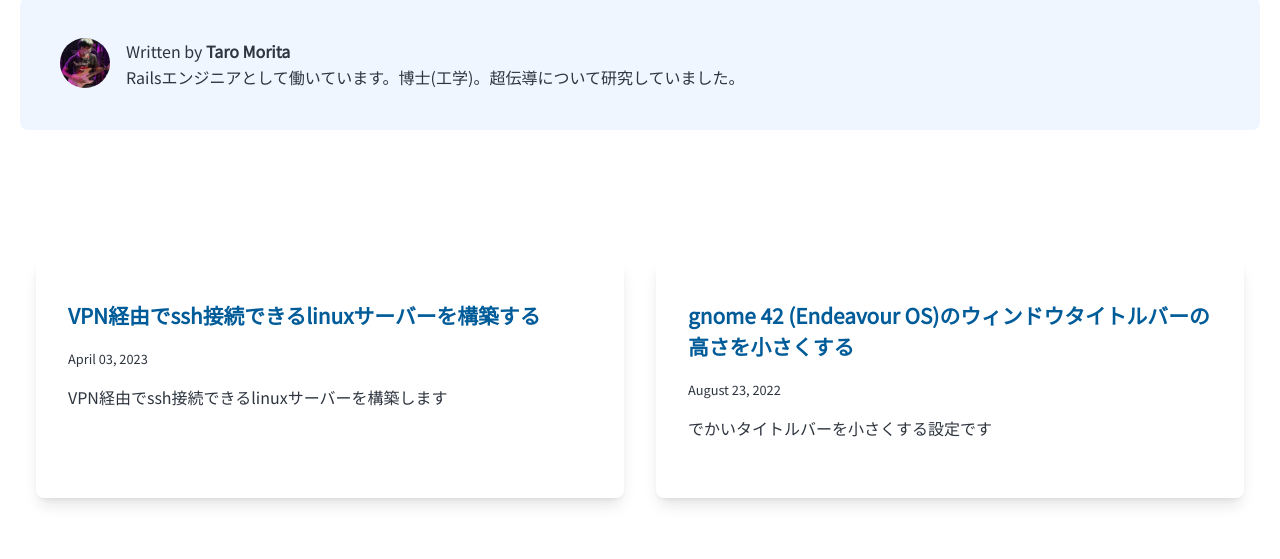
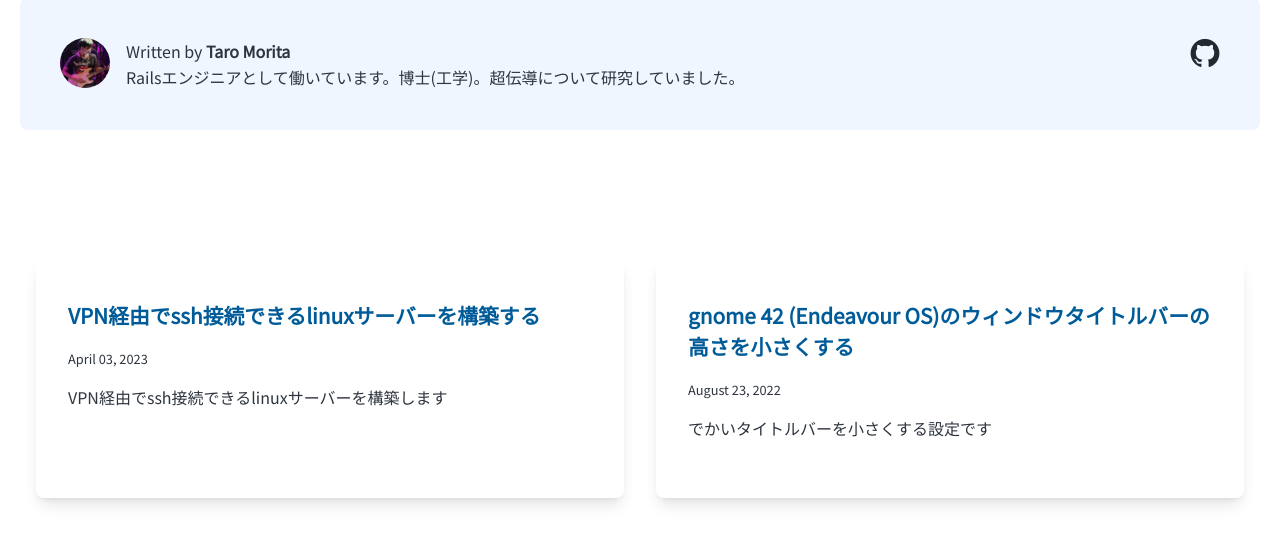
Before and after one commit to taro0079/taroblog, a Gatsby site: page / in a window 1280 px wide. Shown: the part 186-745 px from the top of the page. Built offline with nearby package versions, Linux system fonts and the light colour scheme; Gatsby itself is replaced by a stand-in of ours.

Commit message:
githubのボタン追加した

```diff
--- a/src/components/bio.js
+++ b/src/components/bio.js
@@ -5,9 +5,10 @@
  * See: https://www.gatsbyjs.com/docs/use-static-query/
  */
 
-import * as React from "react"
-import { useStaticQuery, graphql } from "gatsby"
-import { StaticImage } from "gatsby-plugin-image"
+import * as React from 'react'
+import { useStaticQuery, graphql } from 'gatsby'
+import { StaticImage } from 'gatsby-plugin-image'
+import { GithubButton } from './githubButton'
 
 const Bio = () => {
   const data = useStaticQuery(graphql`
@@ -28,14 +29,15 @@ const Bio = () => {
 
   // Set these values by editing "siteMetadata" in gatsby-config.js
   const author = data.site.siteMetadata?.author
-  const social = data.site.siteMetadata?.social
 
   return (
+    <div>
       <div className="bio bg-blue-50 p-10 rounded-lg">
+        <div className="w-full flex">
           <StaticImage
             className="bio-avatar"
             layout="fixed"
-        formats={["AUTO", "WEBP", "AVIF"]}
+            formats={['AUTO', 'WEBP', 'AVIF']}
             src="../images/profile-pic.png"
             width={50}
             height={50}
@@ -46,11 +48,14 @@ const Bio = () => {
             <p>
               Written by <strong>{author.name}</strong>
               {` `}
-          <p>
-          {author?.summary || null}
-          </p>
+              <p>{author?.summary || null}</p>
             </p>
           )}
+        </div>
+        <div>
+          <GithubButton />
+        </div>
+      </div>
     </div>
   )
 }
--- /dev/null
+++ b/src/components/githubButton.tsx
@@ -0,0 +1,18 @@
+import { StaticImage } from 'gatsby-plugin-image'
+import React from 'react'
+
+export const GithubButton = () => {
+  return (
+    <a href="https://github.com/taro0079">
+      <StaticImage
+        layout="fixed"
+        width={30}
+        height={30}
+        quality={100}
+        src="../../static/github-mark.png"
+        alt="github"
+        className="hover:scale-125 ease-in-out duration-300"
+      />
+    </a>
+  )
+}
```
Also changed, not shown: static/github-mark.png (added), 1 other file. Lines whose indentation alone changed are shown as unchanged.
